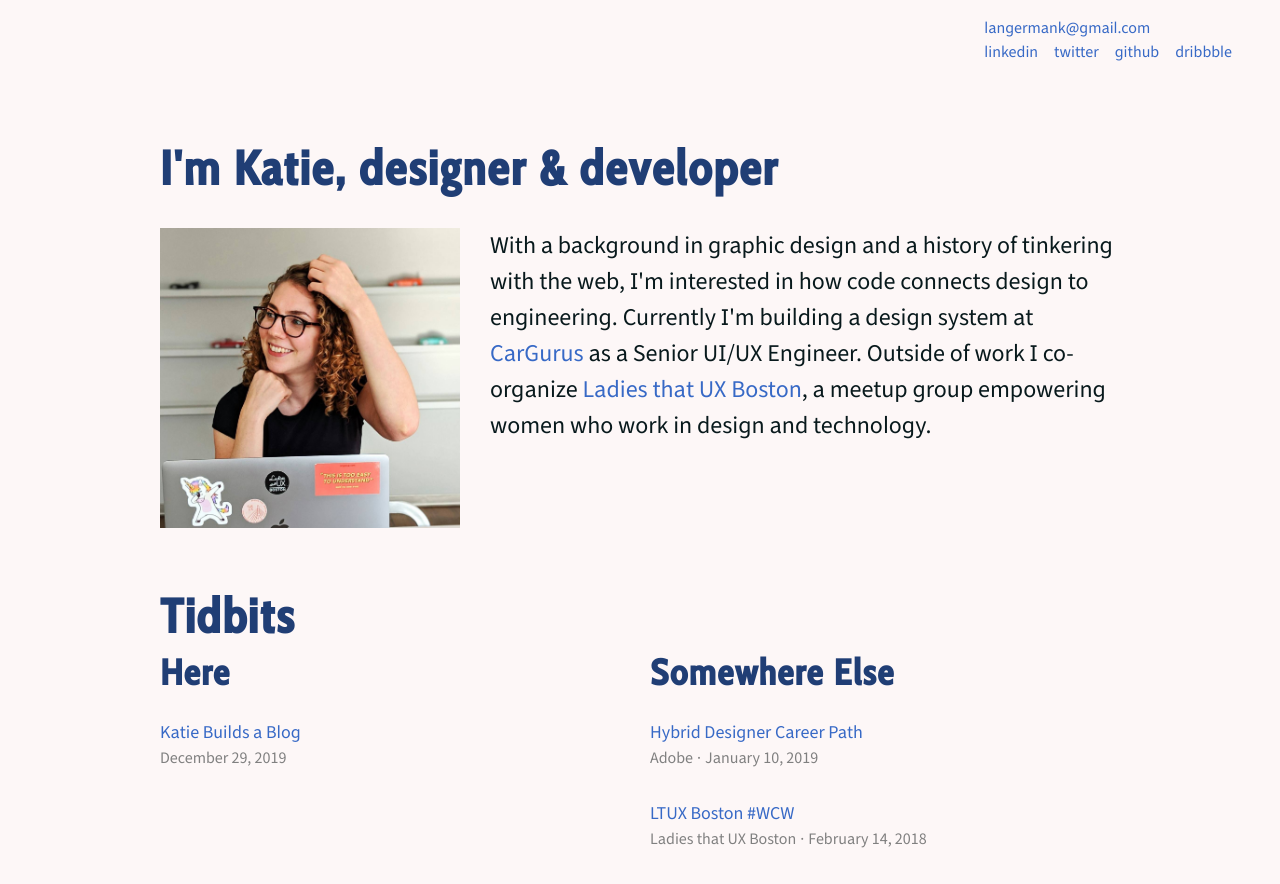
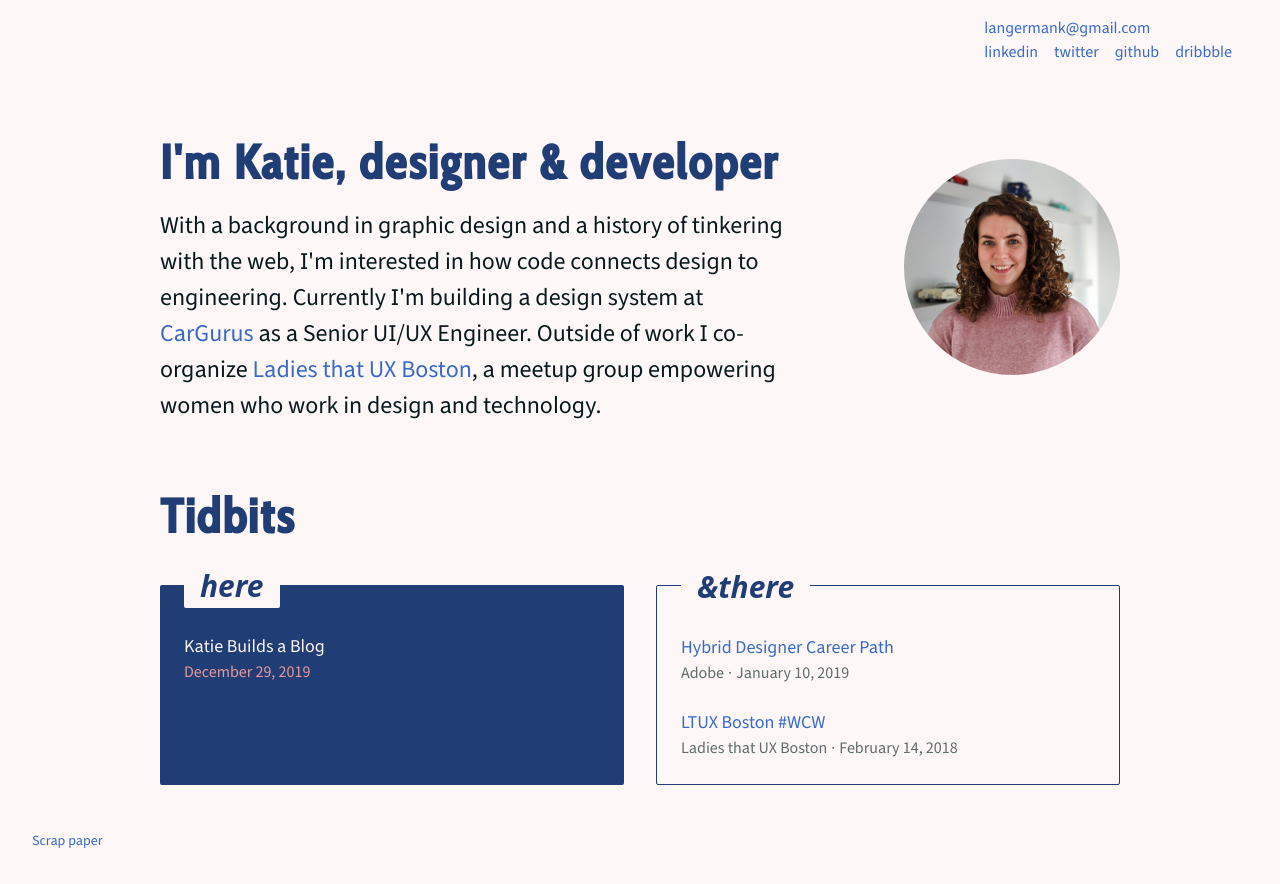
Before and after one commit to langermank/portfolio, a Gatsby site in the folder langermank/: page / in a window 1280 px wide. Shown: the top 884 px of the page. Built offline with nearby package versions, Linux system fonts and the light colour scheme; Gatsby itself is replaced by a stand-in of ours.

Commit message:
put my face on it

```diff
--- a/langermank/src/components/image.js
+++ b/langermank/src/components/image.js
@@ -17,17 +17,17 @@
 const Image = () => {
   const data = useStaticQuery(graphql`
     query {
-      placeholderImage: file(relativePath: { eq: "katie-langerman.jpg" }) {
+      placeholderImage: file(relativePath: { eq: "katie-langerman-headshot.jpg" }) {
         childImageSharp {
-          fixed(width: 300) {
-            ...GatsbyImageSharpFixed
+          fluid(maxWidth: 250) {
+            ...GatsbyImageSharpFluid
           }
         }
       }
     }
   `);
 
-  return <Img fixed={data.placeholderImage.childImageSharp.fixed} />;
+  return <Img fluid={data.placeholderImage.childImageSharp.fluid} style={{ borderRadius: "50%" }} alt="Katie Langerman's Face" />;
 };
 
 export default Image;
--- a/langermank/src/pages/index.js
+++ b/langermank/src/pages/index.js
@@ -2,6 +2,7 @@
 /* eslint-disable react/no-unescaped-entities */
 import React from 'react';
 import { Link } from 'gatsby';
+import classnames from 'clsx';
 import Image from '../components/image';
 import SEO from '../components/seo';
 import styles from '../styles/home.module.scss';
@@ -17,14 +18,18 @@
         <div className={styles.katieHeadline}>
           <h1>I'm Katie, designer & developer</h1>
         </div>
-        <Image />
         <Text/>
+        <Image/>
       </section>
       <section className={styles.postsWrap}>
         <h2 className="header1">Tidbits</h2>
-        <div className={styles.posts}>
-          <h2>Here</h2>
-          <ul className={styles.internal}>
+        <div className={styles.outerGrid}>
+          <span></span>
+          <div className={styles.blogPosts}>
+            <span className={styles.headerWrap}>
+              <h3>here</h3>
+            </span>
+            <ul className={styles.internal}>
             {posts.map(({ node: post }) => (
               <li key={post.id}>
                 <Link to={post.fields.slug}>
@@ -34,8 +39,15 @@
               </li>
             ))}
           </ul>
-          <h2>Somewhere Else</h2>
-          <ul className={styles.external}>
+          </div>
+        </div>
+        <div className={styles.outerGrid}>
+          <span></span>
+          <div className={classnames(styles.blogPosts, styles.externalPosts)}>
+            <span className={styles.headerWrap}>
+              <h3>&there</h3>
+            </span>
+            <ul className={styles.external}>
             <li>
               <a
                 href="https://xd.adobe.com/ideas/perspectives/interviews/critical-role-ux-generalist-hybrid-designer/"
@@ -65,6 +77,7 @@
               </a>
             </li>
           </ul>
+          </div>
         </div>
       </section>
     </Layout>
--- a/langermank/src/styles/_variables.scss
+++ b/langermank/src/styles/_variables.scss
@@ -15,6 +15,7 @@
 
 // fonts
 $cabin: "Cabin Variable", system-ui, -apple-system, BlinkMacSystemFont, 'seravek', 'segoe ui', 'roboto', sans-serif;
+$cabin-italic: "Cabin Variable Italic", system-ui, -apple-system, BlinkMacSystemFont, 'seravek', 'segoe ui', 'roboto', sans-serif;
 $source-sans: "Source Sans Variable", system-ui, -apple-system, BlinkMacSystemFont, 'seravek', 'segoe ui', 'roboto', sans-serif;
 $source-sans-italic: "Source Sans Variable Italic", system-ui, -apple-system, BlinkMacSystemFont, 'seravek', 'segoe ui', 'roboto', sans-serif;$generic-font-family: Menlo, Monaco, Consolas, Courier New, monospace;
 // variable font settings
@@ -33,7 +34,8 @@
 
 
 // base colors
-$hintofpink: #FDF7F7;
+$hintofpink: #fdf7f7;
+$deeperpink: #e69999;
 $redpop: #ff6347;
 // text
 $black: #000000;
--- a/langermank/src/styles/base.scss
+++ b/langermank/src/styles/base.scss
@@ -38,7 +38,8 @@
 
 h3,
 .header3 {
-    font-family: $base-font;
+    font-family: $cabin-italic;
+    font-style: italic;
     color: $blueblack;
     line-height: $baseLineHeight;
     margin-top: 0;
--- a/langermank/src/styles/home.module.scss
+++ b/langermank/src/styles/home.module.scss
@@ -4,112 +4,97 @@
 main {
 	grid-area: main;
 	display: grid;
-	grid-gap: 60px;
-	grid-template-columns: auto;
+	grid-gap: 4rem 2rem;
+	grid-template-columns: repeat(12, 1fr);
 	grid-template-rows: auto;
 }
 
 .aboutKatie {
 	grid-column: 1/-1;
-	// border-top: solid 1px $black;
 	display: grid;
-	grid-gap: 30px;
-	grid-template:
-		"katie" auto
-		"image" auto
-		"designer-who-codes" auto
-		/ auto;
+	grid-gap: 1rem 2rem;
+	grid-template-columns: repeat(12, 1fr);
+	align-items: center;
 
-	div:nth-child(2){
-		grid-area: image;
+	.katieHeadline {
+		padding-top: 1.5rem;
+		grid-column: 1/-1;
+		// grid-row: 1/2;
 	}
 
-	.katieHeadline {
-		padding-top: 30px;
-		// background: $black;
-		grid-area: katie;
+	p {
+		grid-column: 1/-1;
 
-
-		h1 {
-			// color: $white;
+		// grid-row: 2/3;
 	}
 
-		.neatImage {
-			transition: all .25s ease-in-out;
-			background-image: url(../images/katie-langerman.jpg);
-			background-position: center;
-			background-size: cover;
-			position: relative;
-
-			&:after {
-				content: "";
-				width: 100%;
-				height: 100%;
-				position: absolute;
-				// z-index: 999;
-				background-color: $black;
-				opacity: 1;
-				top: 0;
-				left: 0;
-				transition: all .25s ease-in-out;
-			}
-
-			&:hover {
-				&:after {
-					opacity: 0;
-					transition: opacity .25s ease-in-out;
-				}
-			}
-		}
-
-
-	}
-
-	h2 {
-		grid-area: designer-who-codes;
+	div:last-child {
+		grid-column: 4/10;
+		// grid-row: 1/3;
 	}
 }
 
 .postsWrap {
 	grid-column: 1/-1;
+	display: grid;
+	grid-template-columns: 1fr;
+	grid-gap: 1rem 2rem;
 
-	h1 {
-		margin-bottom: 30px;
+	h2 {
+		grid-column: 1/-1;
 	}
 
-	.posts {
+	.outerGrid {
 		display: grid;
-		grid-gap: 20px;
-		grid-template:
-			"heading1 heading2" auto
-			"list1 list2" auto
-			/ 1fr 1fr;
+		grid-template-columns: 1.5rem auto 1.5rem;
+		grid-template-rows: 1.5rem auto;
 
-		h2 {
-			&:first-of-type {
-				grid-area: heading1;
-			}
-
-			&:last-of-type {
-				grid-area: heading2;
+		span {
+			grid-row: 1/2;
+			grid-column: 1/-1;
 		}
 	}
 
+	.blogPosts {
+		grid-row: auto;
+		grid-column: 1/-1;
+		border-radius: 2px;
+		background: $navy;
+		color: $white;
+		display: grid;
+		grid-gap:1.5rem 0;
+		grid-template-columns: 1.5rem auto 1.5rem;
+		grid-template-rows: 1.5rem auto 1.5rem;
+
+		&.externalPosts {
+			background: transparent;
+			border: solid 1px $navy;
+		}
+
+		.headerWrap {
+			grid-column: 2/3;
+			grid-row: 1/2;
+			margin-top: -22px;
+		}
+
+		h3 {
+			color: $navy;
+			background:$hintofpink;
+			display: inline-block;
+			padding: 0 1rem;
+			border-radius: 2px;
+		}
+
 		ul {
+			grid-column: 2/3;
+			grid-row: 2/-1;
 			@include fontSize(18px);
 			line-height: $baseLineHeight;
-
-			&:first-of-type {
-				grid-area: list1;
-			}
-
-			&:last-of-type {
-				grid-area: list2;
 		}
 	}
 
 	li {
-			margin-bottom: 30px;
+		margin-bottom: 1.5rem;
 	}
 
 	a {
@@ -117,20 +102,29 @@
 		flex-direction: column;
 
 		time {
-				color: gray;
+			color: $bodylight;
 			@include fontSize(16px);
 		}
 	}
 
+	.internal {
+		a {
+			color: $hintofpink;
+		}
+
+		time {
+			color: $deeperpink;
+		}
+	}
+
 	.customDate {
-			color: gray;
+		color: $bodylight;
 		@include fontSize(16px);
 		display: flex;
 		flex-direction: row;
 
 		.bullet {
 			padding: 0 4px;
-			}
 		}
 	}
 }
@@ -144,9 +138,40 @@
 @media only screen and (min-width: $tablet) {
 
 	.aboutKatie {
-		grid-template:
-		  "katie katie" auto
-		  "image designer-who-codes" auto
-		  / min-content;
+		.katieHeadline {
+			grid-column: 1/-1;
+		}
+
+		p {
+			grid-column: 1/10;
+		}
+
+		div:last-child {
+			grid-column: 10/13;
 		}
 	}
+
+	.postsWrap {
+		grid-template-columns: 1fr 1fr;
+	}
+}
+
+@media only screen and (min-width: $desktop) {
+
+	.aboutKatie {
+		.katieHeadline {
+			grid-column: 1/9;
+			grid-row: 1/2;
+		}
+
+		p {
+			grid-column: 1/9;
+			grid-row: 2/3;
+		}
+
+		div:last-child {
+			grid-column: 10/13;
+			grid-row: 1/3;
+		}
+	}
+}
--- a/langermank/static/fonts/fonts.css
+++ b/langermank/static/fonts/fonts.css
@@ -11,7 +11,7 @@
     src: url('Cabin-Italic_V.ttf') format('truetype');
     font-weight: 1 999;
     font-weight: normal;
-    font-style: normal;
+    font-style: italic;
     font-display: swap;
 }
 
```
Also changed, not shown: langermank/src/images/katie-langerman-headshot.jpg (added). Lines whose indentation alone changed are shown as unchanged.
